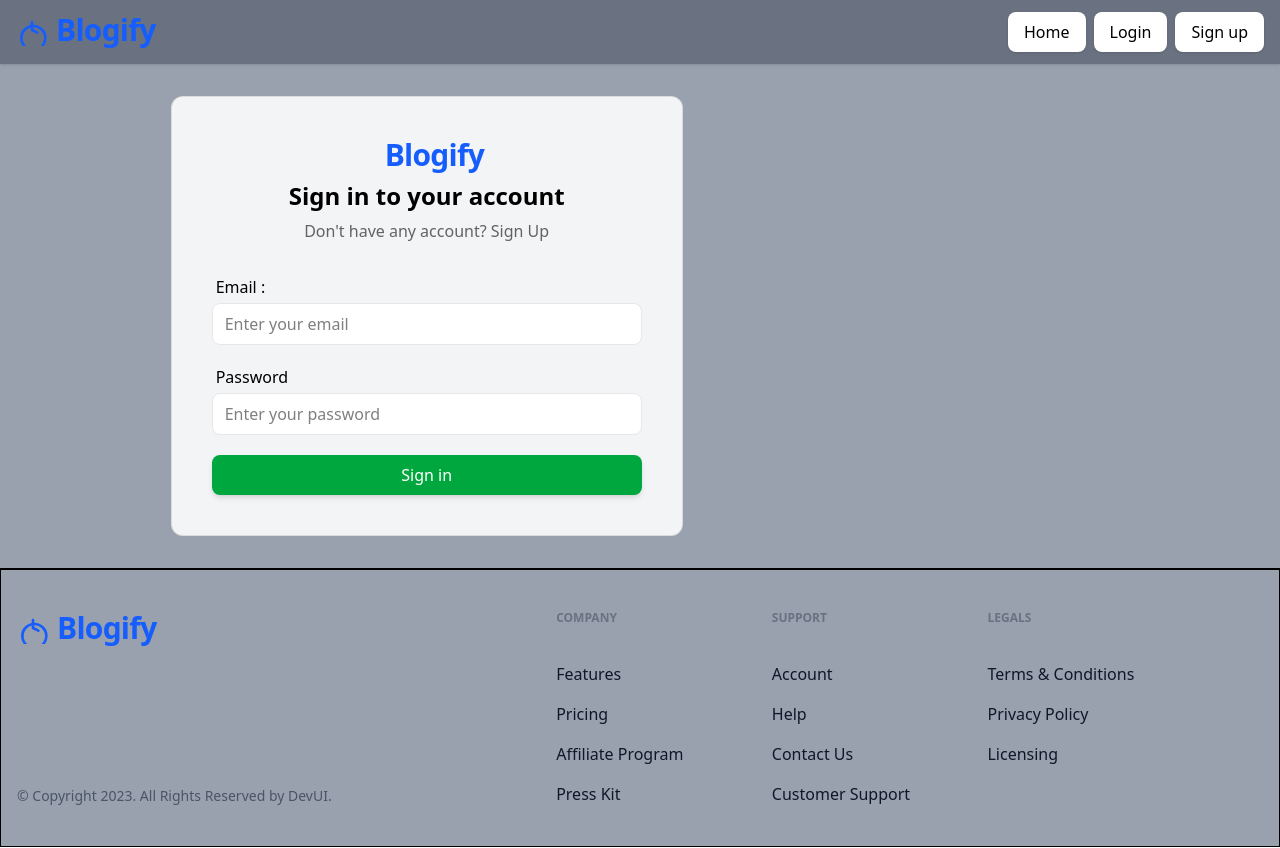
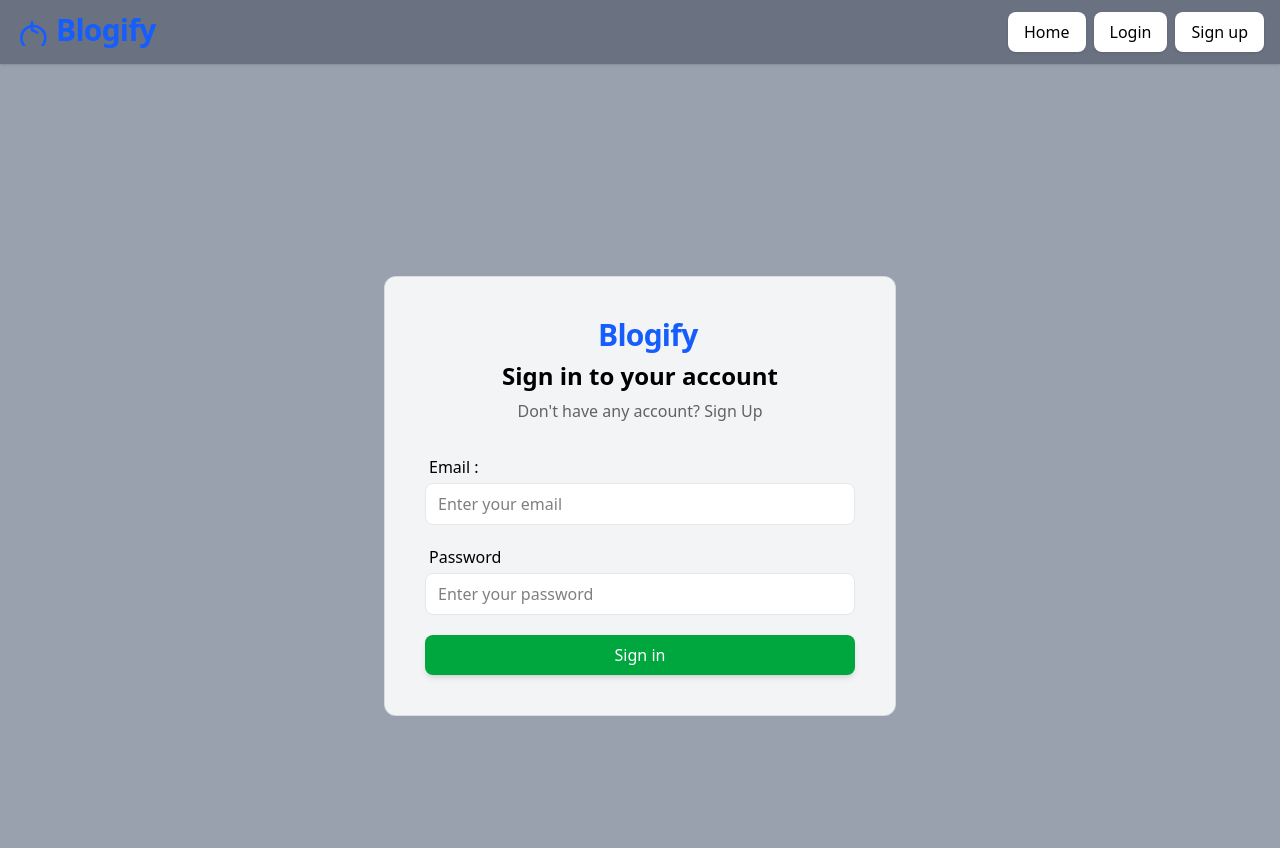
Before and after one commit to groundbreaking45/appwriteblog, a React (Vite) app: page /login in a window 1280 px wide. Shown: the top 848 px of the page. Built offline with nearby package versions, Linux system fonts and the light colour scheme; no server answers.

Commit message:
log in middle

```diff
--- a/src/Components/Login.jsx
+++ b/src/Components/Login.jsx
@@ -39,9 +39,9 @@ const Login = () => {
 
     return (
         <div
-            className='flex items-center w-[90vw] md:w-2/3 justify-center'
+            className='flex items-center  min-h-screen justify-center'
         >
-            <div className={`mx-auto w-full max-w-lg bg-gray-100 rounded-xl p-10 border border-black/10`}>
+            <div className={`mx-auto w-[90vw] md:w-2/3 max-w-lg bg-gray-100 rounded-xl p-10 border border-black/10`}>
                 <div className="mb-2 flex justify-center">
                     <span className="inline-block w-full max-w-[100px]">
                         <Logo />
```
